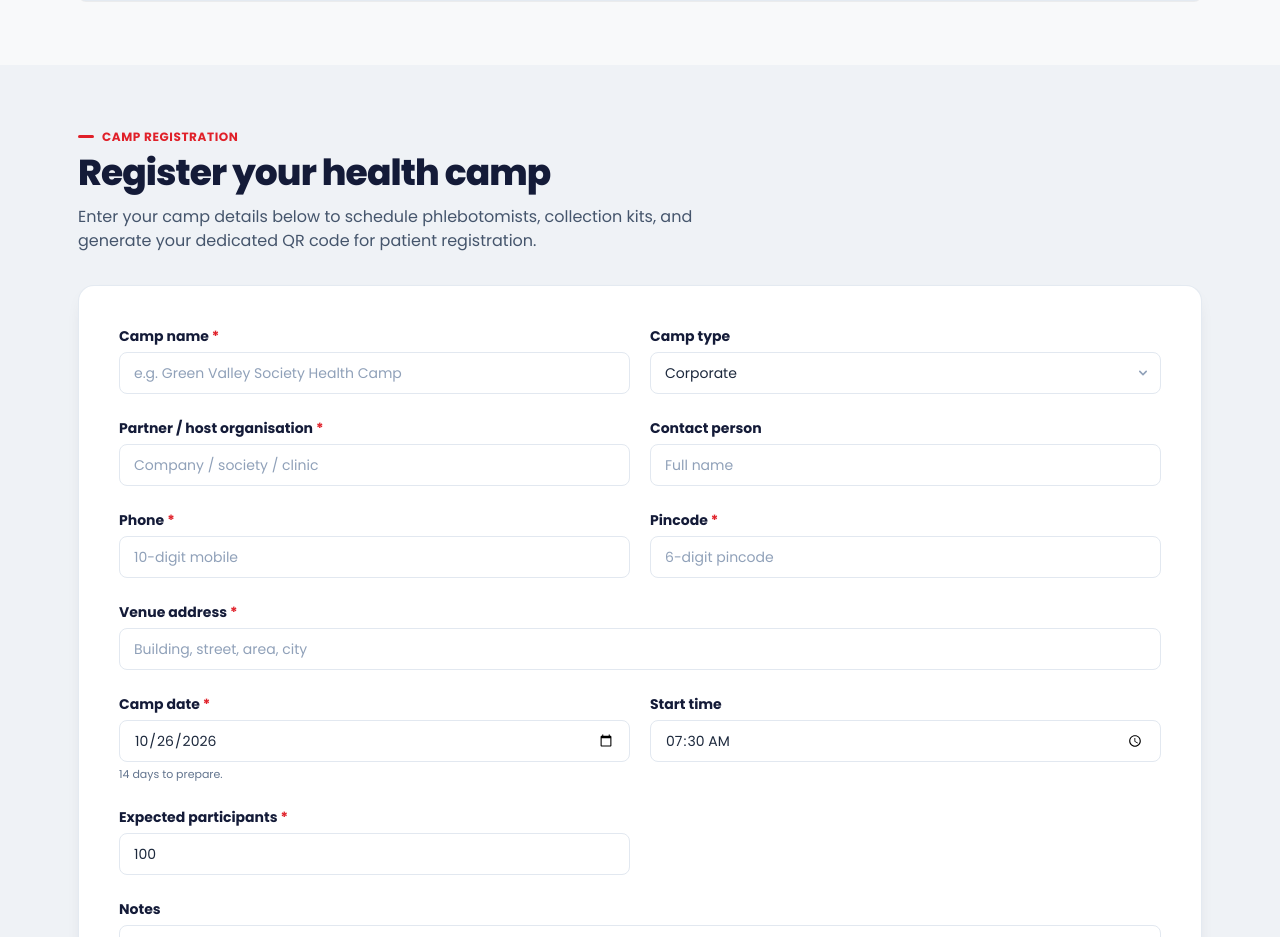
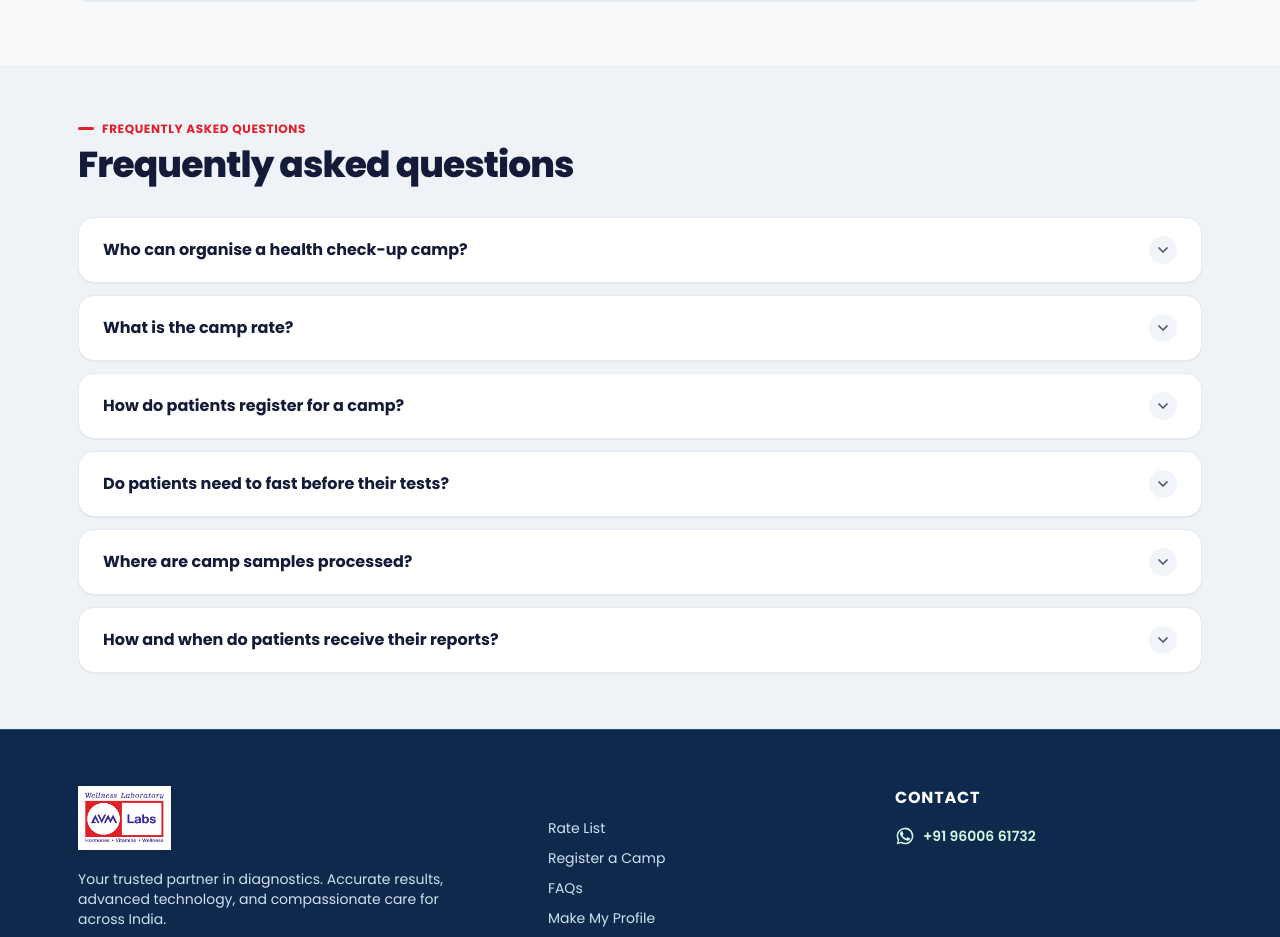
Before and after one commit to sudheer964022/camp, a Next.js app: page / in a window 1280 px wide. Shown: the part 1863-2800 px from the top of the page. Built offline with nearby package versions, Linux system fonts and the light colour scheme.

Commit message:
add home page component and camp registration section component

```diff
--- a/app/page.js
+++ b/app/page.js
@@ -255,7 +255,6 @@ export default function Home() {
         customerView={customerView}
       />
 
-      <CampRegistrationSection />
 
       <FaqSection />
 
--- a/components/CampRegistrationSection.jsx
+++ b/components/CampRegistrationSection.jsx
@@ -237,11 +237,6 @@ export default function CampRegistrationSection() {
                 onChange={(e) => handleInputChange('campDate', e.target.value)}
                 className="w-full rounded-[8px] border border-slate-200 bg-white px-3.5 py-2.5 text-xs sm:text-sm text-slate-800 focus:outline-none focus:border-[#241A7A] focus:ring-1 focus:ring-[#241A7A]/15 transition-all cursor-pointer"
               />
-              {daysToPrepare !== null && (
-                <p className="text-[11px] text-slate-500 mt-1">
-                  {daysToPrepare} days to prepare.
-                </p>
-              )}
             </div>
 
             <div>
```
